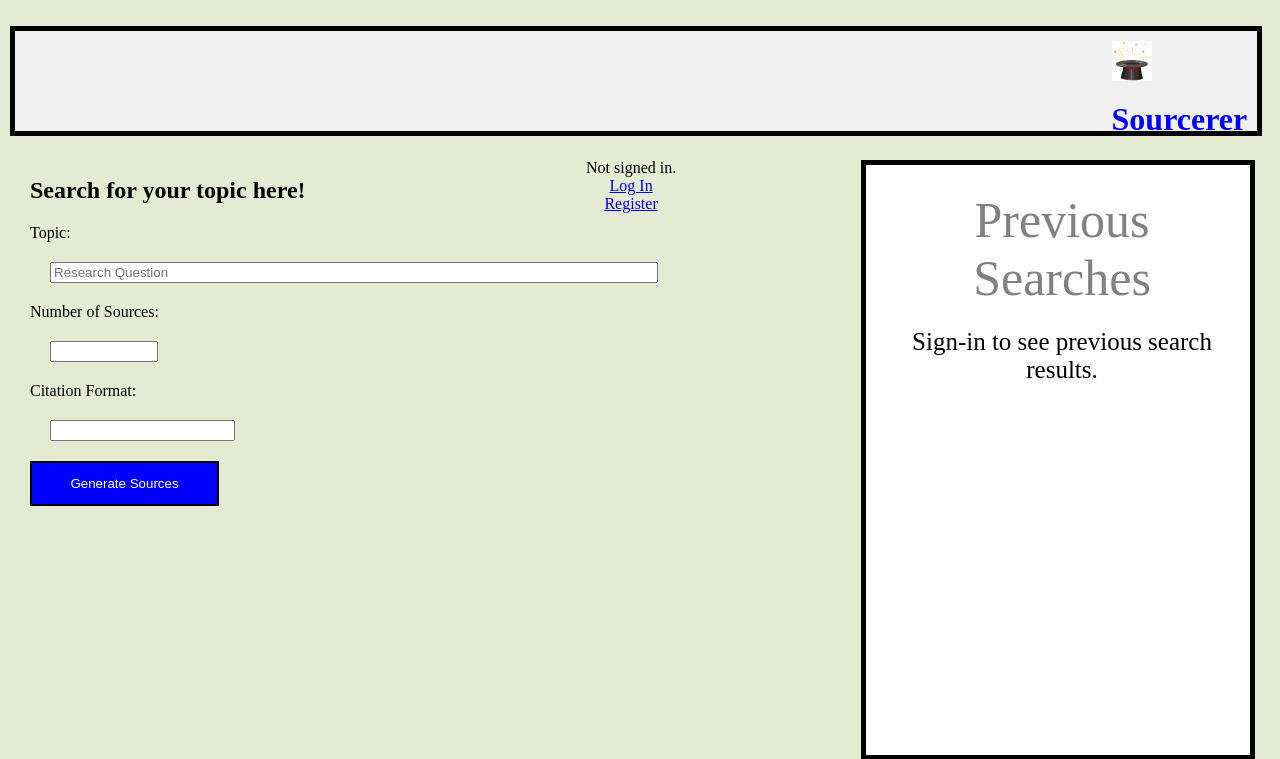
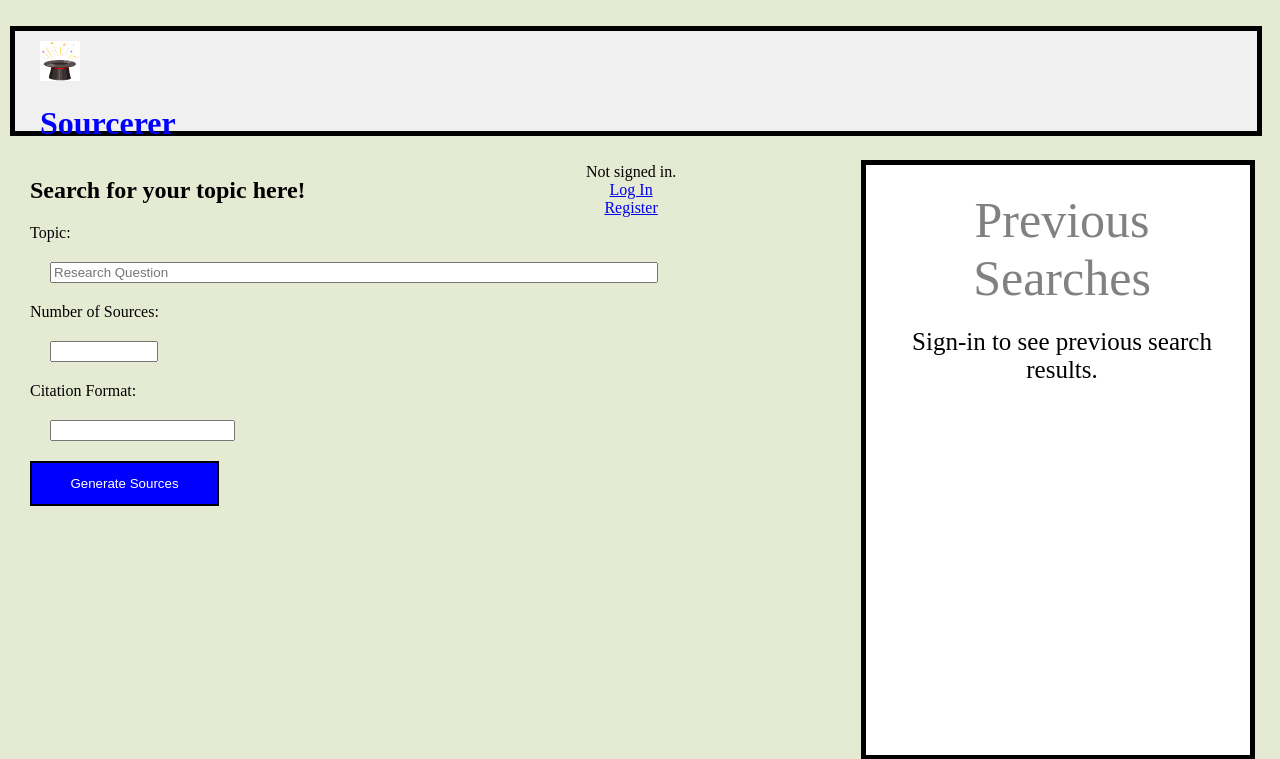
Before and after one commit to DurjaMan27/sourcerer, a Django app: page / in a window 1280 px wide. Shown: the top 759 px of the page. Run offline with Django 4.2, Linux system fonts and the light colour scheme.

Commit message:
Still experimenting with the stylesheet

```diff
--- a/sourcerer/sourcing/static/sourcing/styles.css
+++ b/sourcerer/sourcing/static/sourcing/styles.css
@@ -44,7 +44,6 @@ textarea {
 }
 
 .title {
-    display: inline-grid;
     text-align: left;
     color: blue;
     padding-left: 15px;
@@ -55,7 +54,7 @@ textarea {
     height: 10vh;
     width: 97%;
     padding: 10px;
-    text-align: right;
+    text-align: left;
     border: 5px solid black;
 }
 
```
